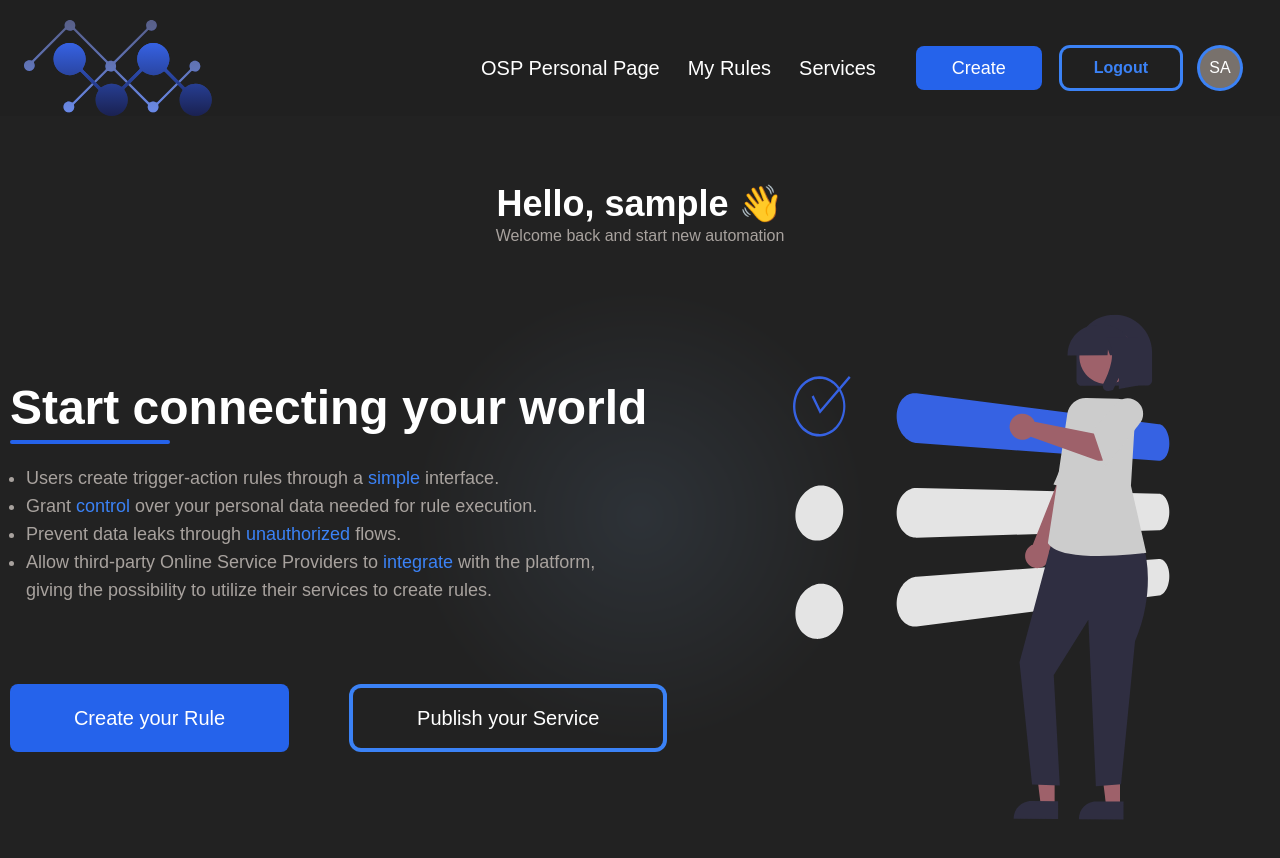
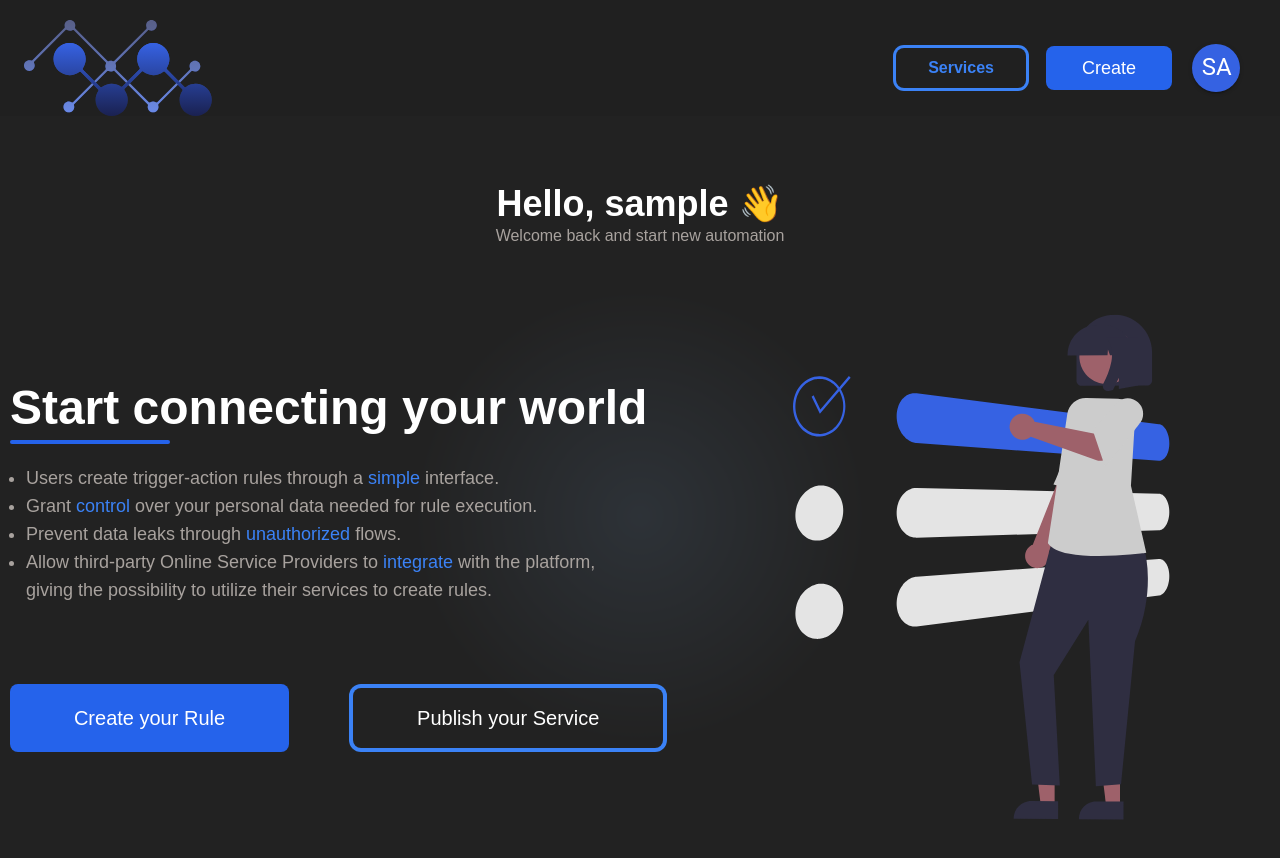
Before and after one commit to PrivTap/PrivTap, a Vue app in the folder frontend/: page /home in a window 1280 px wide. Shown: the top 858 px of the page. Built offline with nearby package versions, Linux system fonts and the light colour scheme; no server answers; sample sign-in values are in the browser's storage.

Commit message:
feat: [PRIV-103] changes on NavBar for more clean navigation

```diff
--- a/frontend/src/components/NavBar.vue
+++ b/frontend/src/components/NavBar.vue
@@ -3,25 +3,54 @@
   <nav v-if="authStore.isAutheticated" class="flex justify-between pt-5 pl-6">
     <img class="h-24" :src="logo" @click="router.push(RoutingPath.HOME)" />
     <div class="flex pr-10 space-x-5 text-center items-center">
-      <div class="text-xl font-medium text-white px-5 space-x-7">
-        <a @click="router.push(RoutingPath.OSP_PERSONAL_PAGE)">OSP Personal Page</a>
-        <a @click="router.push(RoutingPath.PERSONAL_PAGE)">My Rules</a>
-        <a @click="router.push(RoutingPath.SERVICES_PAGE)">Services</a>
-      </div>
+      <button
+        class="rounded-lg py-2 px-8 font-semibold text-blue-500 ring-blue-500 ring-[3px] hover:text-blue-400 hover:ring-blue-400"
+        @click="router.push(RoutingPath.SERVICES_PAGE)">
+        Services
+      </button>
       <button class="rounded-lg bg-blue-600 py-2 px-9 text-lg font-medium text-white hover:bg-blue-700"
         @click="router.push(RoutingPath.PERSONAL_PAGE)">
         Create
       </button>
-      <button
-        class="rounded-lg py-2 px-8 font-semibold text-blue-500 ring-blue-500 ring-[3px] hover:text-blue-400 hover:ring-blue-400"
-        @click="authStore.logout(false)">
-        Logout
-      </button>
-      <div
-        class="bg-stone-500 flex font-medium text-white items-center justify-center content-center rounded-full ring-[3px] ring-blue-500 w-10 h-10 hover:ring-blue-400"
-        @click="router.push(RoutingPath.PERSONAL_PAGE)">
-        {{ authStore.user?.username.slice(0, 2).toUpperCase() }}
-      </div>
+
+      <v-menu min-width="200px" rounded>
+        <template v-slot:activator="{ props }">
+          <v-btn icon v-bind="props">
+            <v-avatar color="#3562E2" size="large">
+              <span class="text-h5 text-white">{{ authStore.user?.username.slice(0, 2).toUpperCase() }}</span>
+            </v-avatar>
+          </v-btn>
+        </template>
+        <v-card>
+          <v-card-text>
+            <div class="mx-auto text-center">
+              <v-avatar color="#3562E2">
+                <span class="text-h6 text-white">{{ authStore.user?.username.slice(0, 2).toUpperCase() }}</span>
+              </v-avatar>
+              <h3 class="mt-3">{{ authStore.user?.username }}</h3>
+              <p class="text-caption">
+                {{ authStore.user?.email }}
+              </p>
+              <v-divider class="mt-3" ></v-divider>
+              <v-btn rounded variant="plain">
+                My Rules
+              </v-btn>
+              <v-divider></v-divider>
+              <v-btn rounded variant="plain">
+                Edit Account
+              </v-btn>
+              <v-divider></v-divider>
+              <v-btn rounded variant="plain" @click="router.push(RoutingPath.OSP_PERSONAL_PAGE)">
+                OSP Page
+              </v-btn>
+              <v-divider></v-divider>
+              <v-btn class="my-3" rounded variant="text" color="red" @click="authStore.logout(false)">
+                Disconnect
+              </v-btn>
+            </div>
+          </v-card-text>
+        </v-card>
+      </v-menu>
     </div>
   </nav>
 </template>
--- a/frontend/src/controllers/manage_trigger.ts
+++ b/frontend/src/controllers/manage_trigger.ts
@@ -37,7 +37,7 @@ class ManageTrigger extends GenericController<TriggerModel[]> implements IManage
         description: string,
         serviceId: string,
         permissions: string[],
-        resourceServer?: string,
+        resourceServer: string,
     ): Promise<void> {
         const body = {
             "name": name,
--- a/frontend/src/model/action_model.ts
+++ b/frontend/src/model/action_model.ts
@@ -6,14 +6,14 @@ export default class ActionModel {
     description: string;
     serviceId?: string;
     permissions: Partial<PermissionModel>[];
-    endpoint?: string;
+    endpoint: string;
 
     constructor(
         actionId: string,
         name: string,
         description: string,
         permissions: Partial<PermissionModel>[],
-        endpoint?: string,
+        endpoint: string,
     ) {
         this._id = actionId;
         this.name = name;
--- a/frontend/src/model/trigger_model.ts
+++ b/frontend/src/model/trigger_model.ts
@@ -6,14 +6,14 @@ export default class TriggerModel {
     description: string;
     serviceId?: string;
     permissions: Partial<PermissionModel>[];
-    resourceServer?: string;
+    resourceServer: string;
 
     constructor(
         _id: string,
         name: string,
         description: string,
         permissions: Partial<PermissionModel>[],
-        resourceServer?: string
+        resourceServer: string
     ) {
         this._id = _id;
         this.name = name;
```
Also changed, not shown: 1 other file (tests, documents, lock files or other folders).
